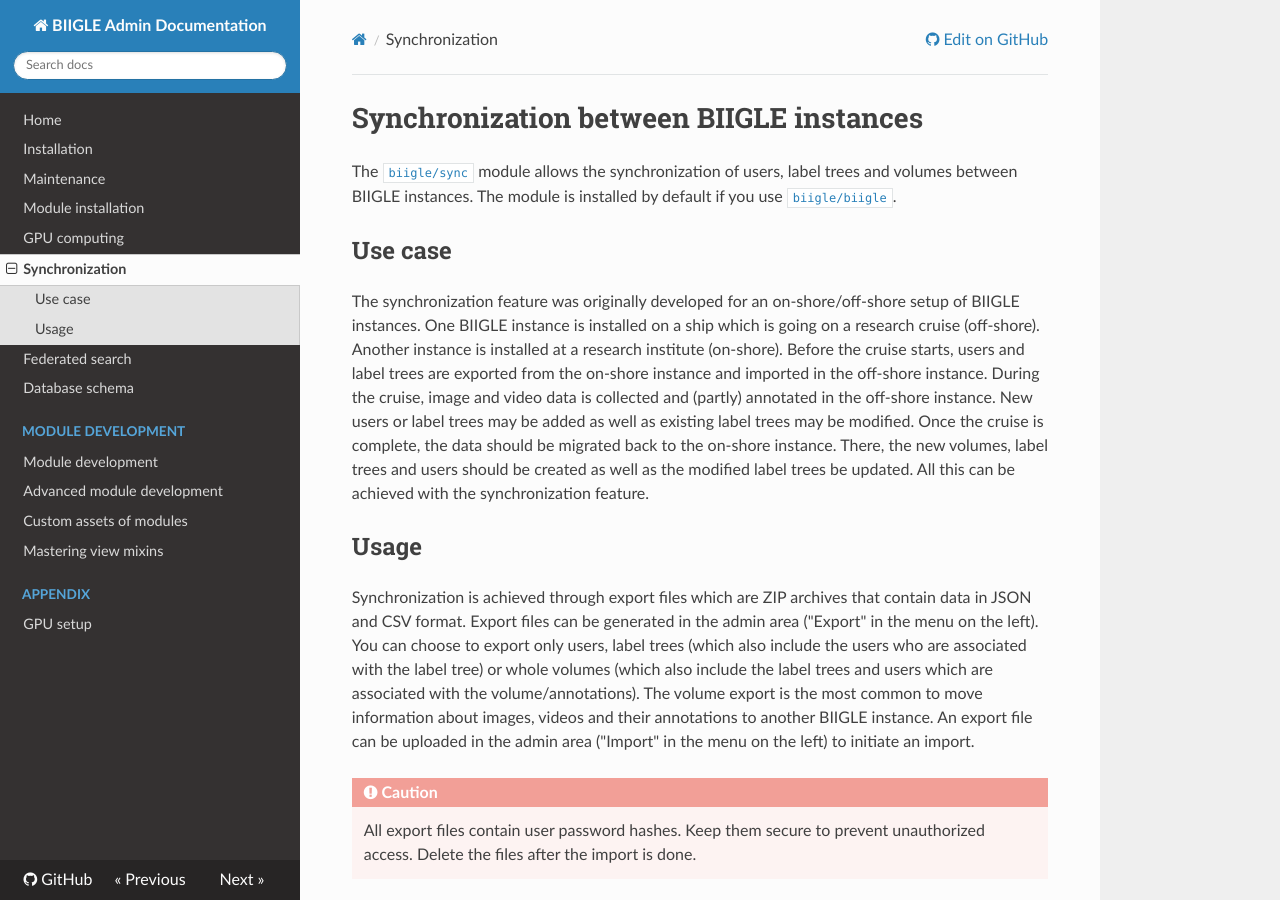
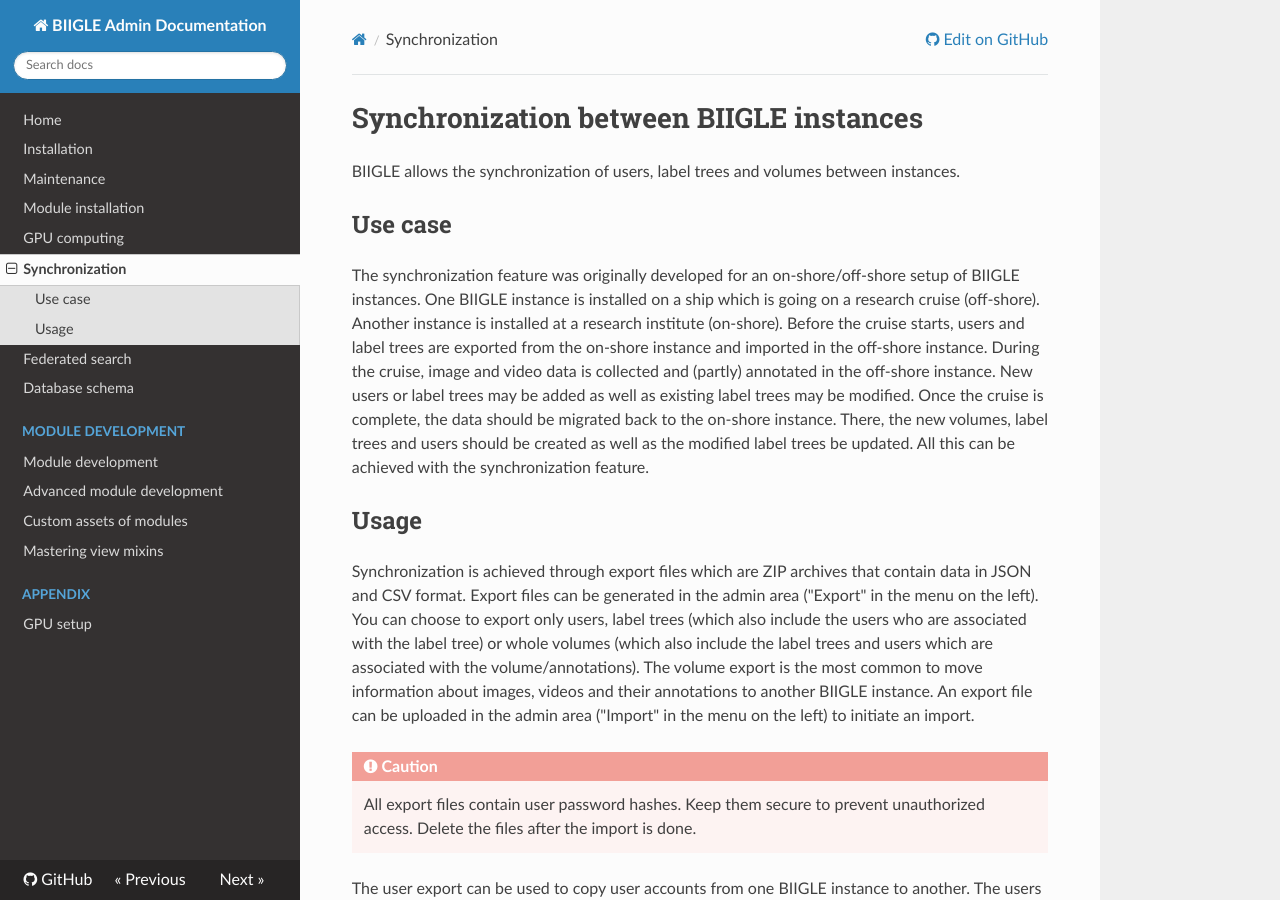
Before and after one commit to biigle/biigle, an MkDocs documentation site: the page built from docs/sync.md, in a window 1280 px wide and 900 px high. Built offline with MkDocs 1.6.1, drawn with Linux system fonts in a browser that asks for light colours.

Commit message:
Remove biigle/sync
The module was merged into biigle/core.

References https://github.com/biigle/core/pull/1018

```diff
--- a/docs/sync.md
+++ b/docs/sync.md
@@ -1,6 +1,6 @@
 # Synchronization between BIIGLE instances
 
-The [`biigle/sync`](https://github.com/biigle/sync) module allows the synchronization of users, label trees and volumes between BIIGLE instances. The module is installed by default if you use [`biigle/biigle`](https://github.com/biigle/biigle).
+BIIGLE allows the synchronization of users, label trees and volumes between instances.
 
 ## Use case
 
```
Also changed, not shown: 3 other files.
